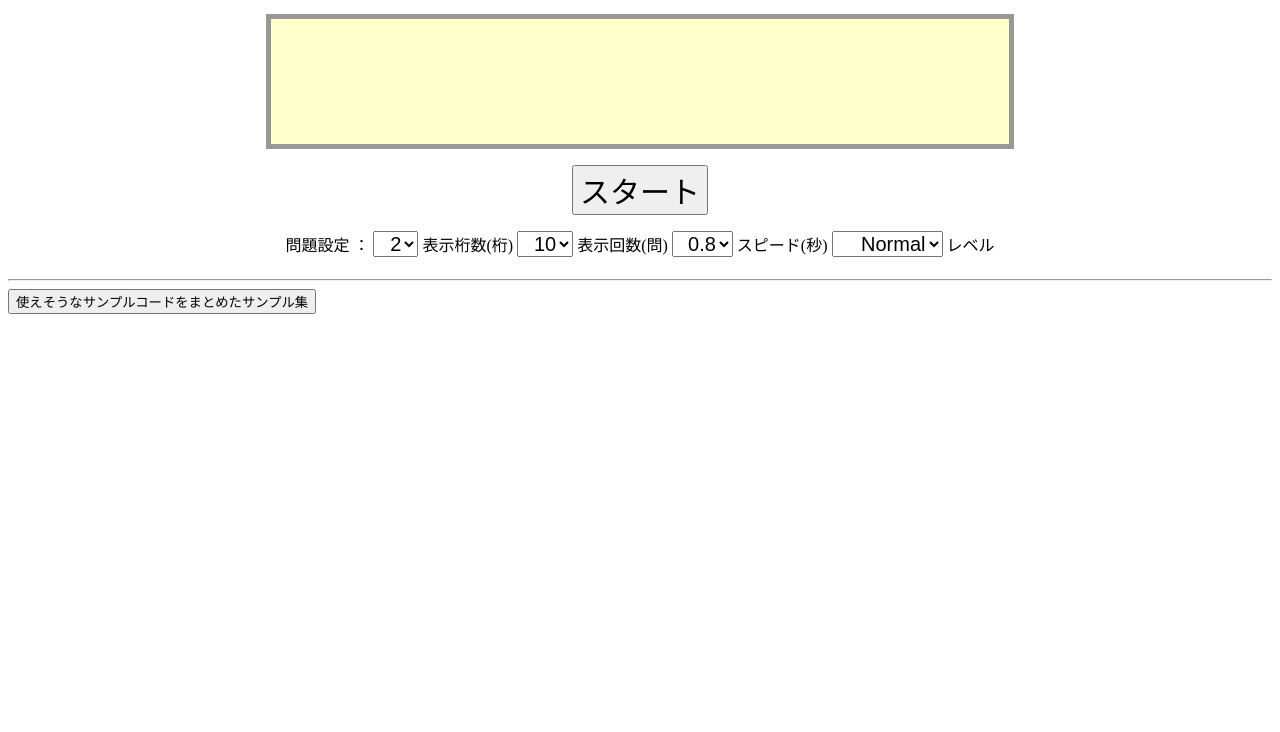
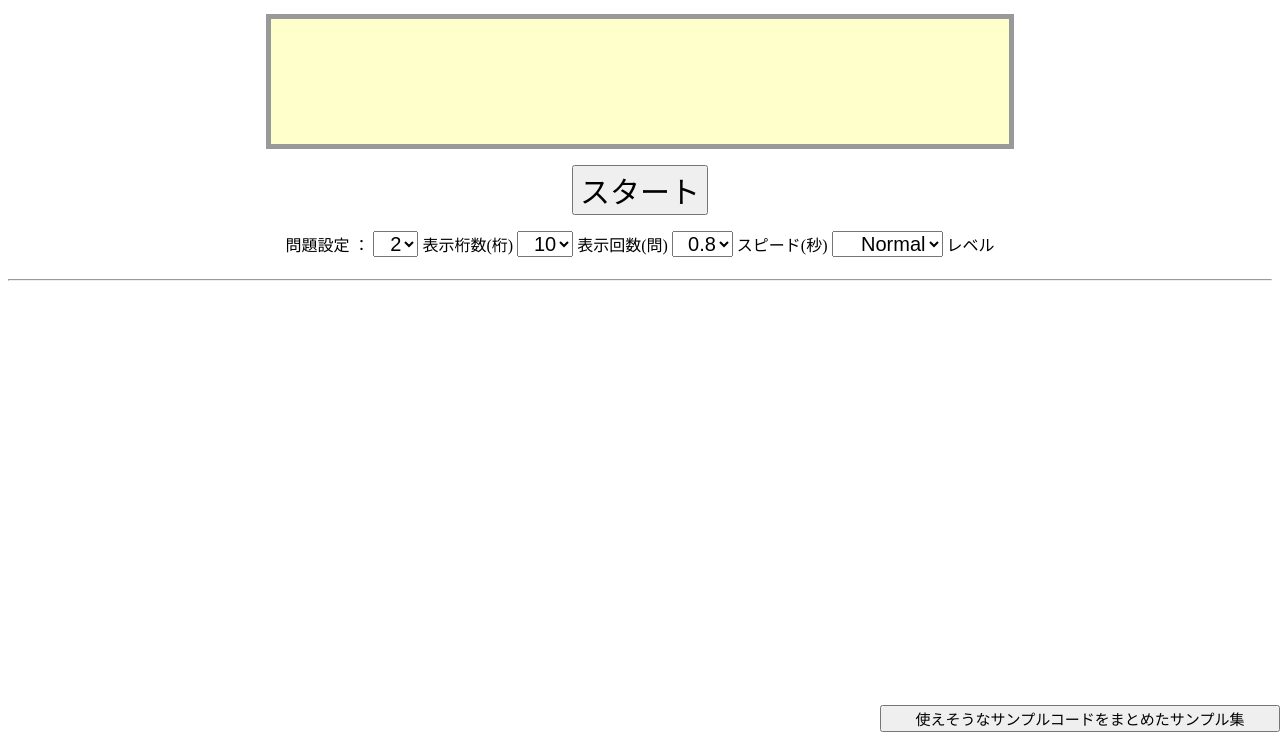
Before and after one commit to Takeshi-ooiwa/CompletionTask, a plain HTML site: page index.html in a window 1280 px wide. Shown: the part 68-800 px from the top of the page. Drawn offline with Linux system fonts and the light colour scheme.

Commit message:
Update style.css

```diff
--- a/style.css
+++ b/style.css
@@ -11,6 +11,18 @@
     font-size: 30px;
 }
 
+.button2 {
+    font-size: 15px;
+    width: 400px;
+    /* display: block;
+    margin: 0 0 0 auto; */
+
+    position: absolute;
+    right: 0;
+    bottom: 0;
+
+}
+
 .setting {
     font-size: 20px;
     text-align: right;
```
